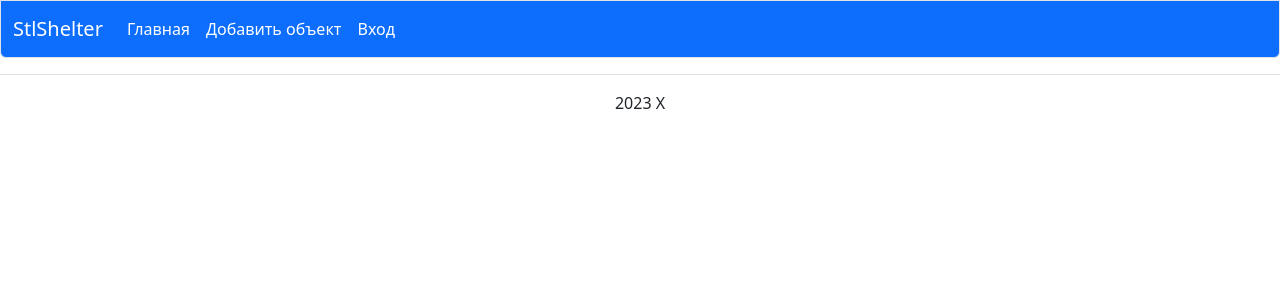
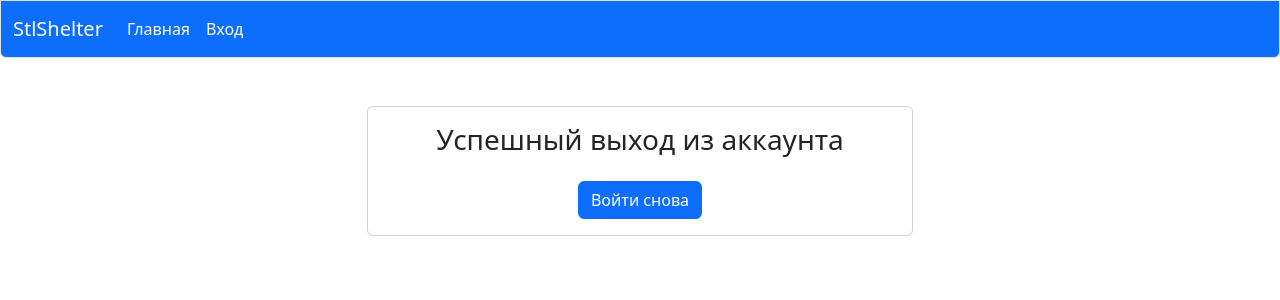
Before and after one commit to Lolozius/STLShelter, a Django app: page /auth/logout/ in a window 1280 px wide. Shown: the top 300 px of the page. Run offline with Django 4.2, Linux system fonts and the light colour scheme.

Commit message:
logout page add, show link in create post

```diff
--- a/shelter/templates/includes/header.html
+++ b/shelter/templates/includes/header.html
@@ -10,12 +10,18 @@
                 <li class="nav-item {% if request.path == '/' %}active{% endif %}">
                     <a class="nav-link text-white" href="{% url 'shells:index' %}">Главная</a>
                 </li>
+                {% if request.user.is_authenticated %}
                 <li class="nav-item {% if request.path == '/form/' %}active{% endif %}">
                     <a class="nav-link text-white" href="{% url 'shells:form' %}">Добавить объект</a>
                 </li>
                 <li class="nav-item {% if request.path == '/form/' %}active{% endif %}">
+                    <a class="nav-link text-white" href="{% url 'users:logout' %}">Выход из аккаута</a>
+                </li>
+                {% else %}
+                <li class="nav-item {% if request.path == '/form/' %}active{% endif %}">
                     <a class="nav-link text-white" href="{% url 'users:login' %}">Вход</a>
                 </li>
+                {% endif %}
             </ul>
         </div>
     </div>
--- a/shelter/templates/page/login.html
+++ b/shelter/templates/page/login.html
@@ -25,4 +25,4 @@
     </div>
   </div>
 </div>
-{% endblock %}
+{% endblock content %}
--- /dev/null
+++ b/shelter/templates/page/logout.html
@@ -0,0 +1,15 @@
+{% extends "base.html" %}
+{% block content %}
+<div class="container mt-5">
+        <div class="row justify-content-center">
+            <div class="col-md-6">
+                <div class="card">
+                    <div class="card-body text-center">
+                        <h3 class="mb-4">Успешный выход из аккаунта</h3>
+                        <a href="{% url 'users:login' %}" class="btn btn-primary">Войти снова</a>
+                    </div>
+                </div>
+            </div>
+        </div>
+    </div>
+{% endblock %}
--- a/shelter/users/urls.py
+++ b/shelter/users/urls.py
@@ -11,7 +11,7 @@ urlpatterns = [
     ),
     path(
         'logout/',
-        LogoutView.as_view(template_name='page/index.html'),
+        LogoutView.as_view(template_name='page/logout.html'),
         name='logout'
     ),
 ]
```
